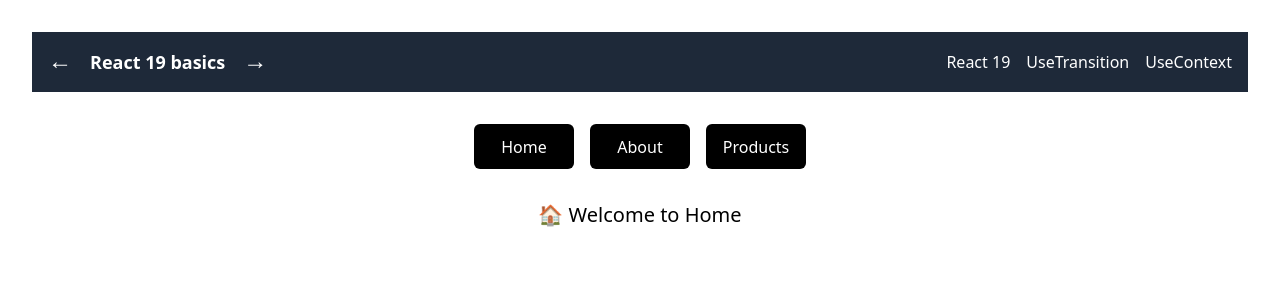
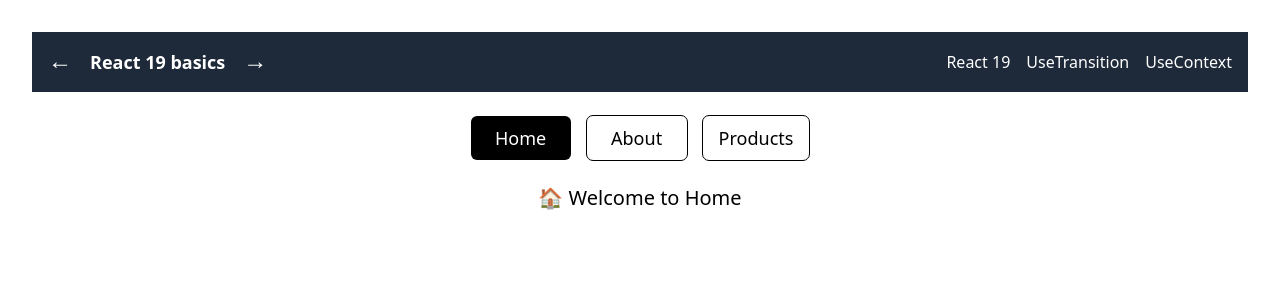
Before and after one commit to Sarmad426/react-19, a React (Vite) app: page /hooks/useTransition/tabs in a window 1280 px wide. Shown: the top 300 px of the page. Built offline with nearby package versions, Linux system fonts and the light colour scheme.

Commit message:
Refactor UseTransitionTabs component to update button styles for improved visual consistency and usability

```diff
--- a/src/components/react19-concepts/UseTransitionTabs.tsx
+++ b/src/components/react19-concepts/UseTransitionTabs.tsx
@@ -73,8 +73,12 @@ export const UseTransitionTabs: React.FC = () => {
             key={id}
             onClick={() => handleTabChange(id)}
             className={`
-              link-styles
-              ${activeTab === id ? "bg-blue-500 text-white" : ""}
+              btn-styles
+              ${
+                activeTab === id
+                  ? "bg-black text-white"
+                  : "bg-transparent outline text-black"
+              }
               disabled:bg-gray-600
               disabled:cursor-not-allowed
             `}
```
